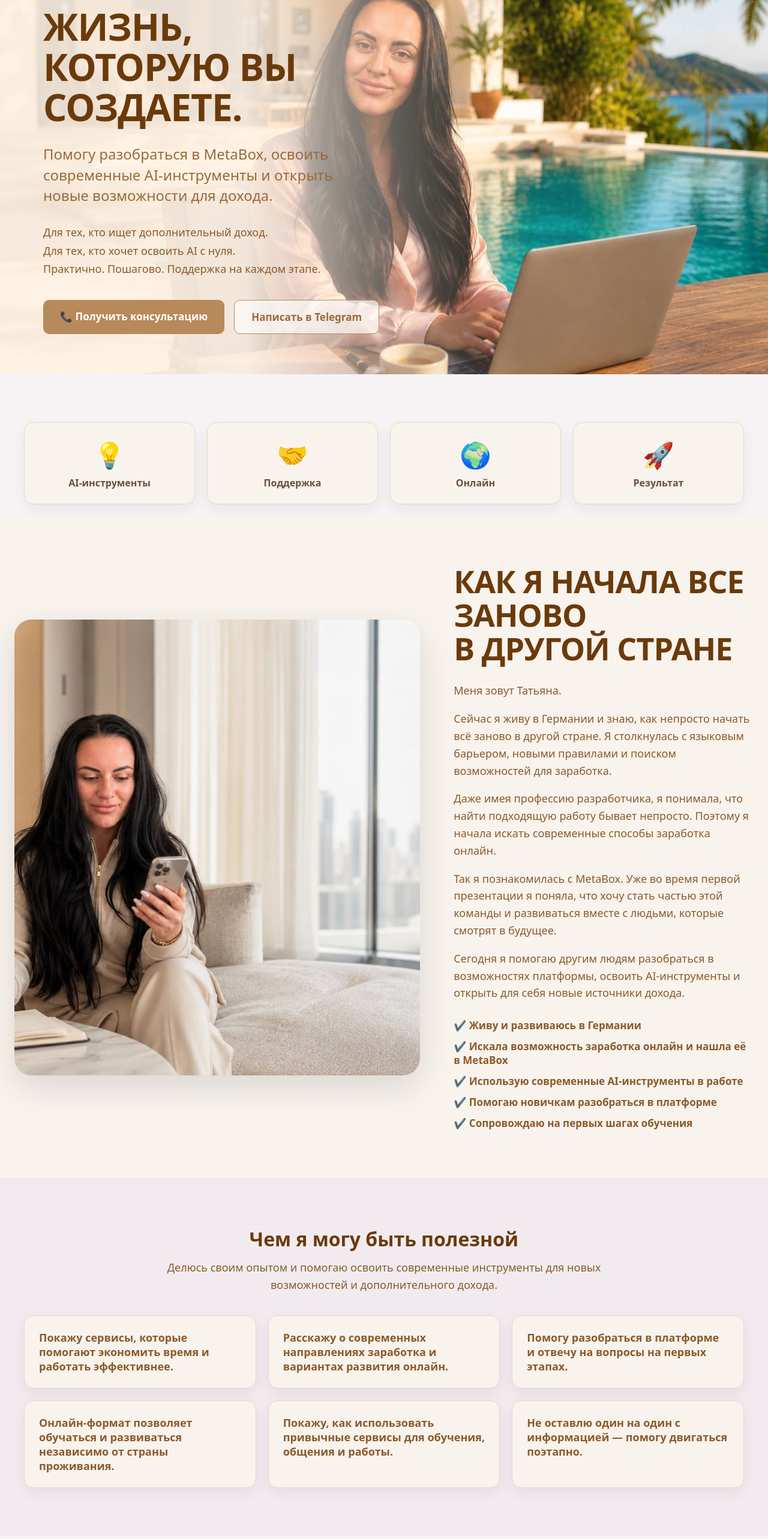
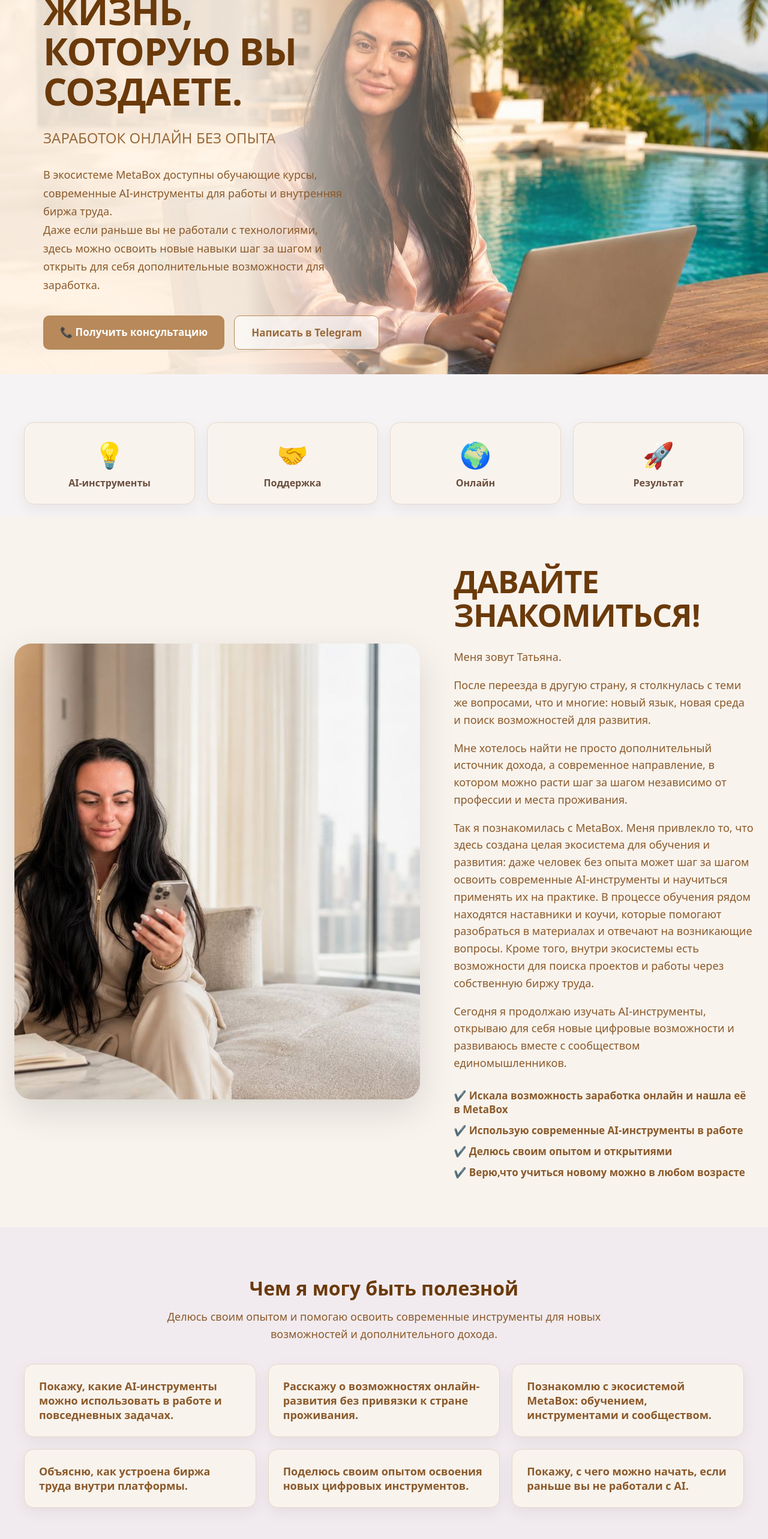
Before and after one commit to Tetiana-Rybko/bagira-landing, a React (Vite) app: page / in a window 1280 px wide. Shown: the part 176-2742 px from the top of the page at 60% size. Built offline with nearby package versions, Linux system fonts and the light colour scheme.

Commit message:
Update hero offer text

```diff
--- a/src/pages/LandingPage.tsx
+++ b/src/pages/LandingPage.tsx
@@ -168,9 +168,7 @@ const handleSubmit = async (e: FormEvent<HTMLFormElement>) => {
       <a href="#about" style={{ color: "#FFFFFF", textDecoration: "none" }}>
         обо мне
       </a>
-      <a href="#jobs" style={{ color: "#FFFFFF", textDecoration: "none" }}>
-        возможности
-      </a>
+
       <a href="#contacts" style={{ color: "#FFFFFF", textDecoration: "none" }}>
         контакты
       </a>
@@ -214,8 +212,9 @@ const handleSubmit = async (e: FormEvent<HTMLFormElement>) => {
         fontWeight: 500,
       }}
     >
-      Помогу разобраться в MetaBox, освоить современные AI-инструменты
-      и открыть новые возможности для дохода.
+      ЗАРАБОТОК
+      ОНЛАЙН
+      БЕЗ ОПЫТА
     </p>
 
     <p
@@ -227,11 +226,12 @@ const handleSubmit = async (e: FormEvent<HTMLFormElement>) => {
         color: "#8B5A2B",
       }}
     >
-      Для тех, кто ищет дополнительный доход.
+      В экосистеме MetaBox доступны обучающие курсы, современные AI-инструменты для работы и внутренняя биржа труда.
       <br />
-      Для тех, кто хочет освоить AI с нуля.
+      Даже если раньше вы не работали с технологиями,
+
       <br />
-      Практично. Пошагово. Поддержка на каждом этапе.
+      здесь можно освоить новые навыки шаг за шагом и открыть для себя дополнительные возможности для заработка.
     </p>
 
     <div
@@ -348,9 +348,9 @@ const handleSubmit = async (e: FormEvent<HTMLFormElement>) => {
           fontWeight: 900,
         }}
       >
-        Как я начала все заново
+        ДАВАЙТЕ
         <br />
-        в другой стране
+        ЗНАКОМИТЬСЯ!
       </h2>
 
       <p style={{ ...sectionTextStyle, textAlign: "left", margin: "28px 0 0" }}>
@@ -358,24 +358,29 @@ const handleSubmit = async (e: FormEvent<HTMLFormElement>) => {
       </p>
 
       <p style={{ ...sectionTextStyle, textAlign: "left", margin: "18px 0 0" }}>
-        Сейчас я живу в Германии и знаю, как непросто начать всё заново в другой стране.
-        Я столкнулась с языковым барьером, новыми правилами и поиском возможностей для заработка.
+        После переезда в другую страну, я столкнулась с теми же вопросами, что и многие: новый язык, новая среда и поиск
+        возможностей для развития.
+
       </p>
 
       <p style={{ ...sectionTextStyle, textAlign: "left", margin: "18px 0 0" }}>
-        Даже имея профессию разработчика, я понимала, что найти подходящую работу бывает непросто.
-        Поэтому я начала искать современные способы заработка онлайн.
+        Мне хотелось найти не просто дополнительный источник дохода, а современное направление,
+          в котором можно расти шаг за шагом независимо от профессии и места проживания.
       </p>
 
       <p style={{ ...sectionTextStyle, textAlign: "left", margin: "18px 0 0" }}>
-        Так я познакомилась с MetaBox. Уже во время первой презентации я поняла,
-        что хочу стать частью этой команды и развиваться вместе с людьми,
-        которые смотрят в будущее.
+        Так я познакомилась с MetaBox. Меня привлекло то, что здесь создана целая экосистема для обучения и развития:
+        даже человек без опыта может шаг за шагом освоить современные AI-инструменты
+        и научиться применять их на практике.
+
+        В процессе обучения рядом находятся наставники и коучи, которые помогают разобраться в материалах и отвечают
+        на возникающие вопросы. Кроме того, внутри экосистемы есть возможности для поиска проектов и
+        работы через собственную биржу труда.
       </p>
 
       <p style={{ ...sectionTextStyle, textAlign: "left", margin: "18px 0 0" }}>
-        Сегодня я помогаю другим людям разобраться в возможностях платформы,
-        освоить AI-инструменты и открыть для себя новые источники дохода.
+        Сегодня я продолжаю изучать AI-инструменты,
+        открываю для себя новые цифровые возможности и развиваюсь вместе с сообществом единомышленников.
       </p>
 
       <div
@@ -388,11 +393,10 @@ const handleSubmit = async (e: FormEvent<HTMLFormElement>) => {
           fontSize: 17,
         }}
       >
-        <div>✔️ Живу и развиваюсь в Германии</div>
         <div>✔️ Искала возможность заработка онлайн и нашла её в MetaBox</div>
         <div>✔️ Использую современные AI-инструменты в работе</div>
-        <div>✔️ Помогаю новичкам разобраться в платформе</div>
-        <div>✔️ Сопровождаю на первых шагах обучения</div>
+        <div>✔️ Делюсь своим опытом и открытиями </div>
+        <div>✔️ Верю,что учиться новому можно в любом возрасте </div>
       </div>
     </div>
   </div>
@@ -412,12 +416,12 @@ const handleSubmit = async (e: FormEvent<HTMLFormElement>) => {
             }}
           >
             {[
-              "Покажу сервисы, которые помогают экономить время и работать эффективнее.",
-              "Расскажу о современных направлениях заработка и вариантах развития онлайн.",
-              "Помогу разобраться в платформе и отвечу на вопросы на первых этапах.",
-              "Онлайн-формат позволяет обучаться и развиваться независимо от страны проживания.",
-              "Покажу, как использовать привычные сервисы для обучения, общения и работы.",
-              "Не оставлю один на один с информацией — помогу двигаться поэтапно."
+              "Покажу, какие AI-инструменты можно использовать в работе и повседневных задачах.",
+              "Расскажу о возможностях онлайн-развития без привязки к стране проживания.",
+              "Познакомлю с экосистемой MetaBox: обучением, инструментами и сообществом.",
+              "Объясню, как устроена биржа труда внутри платформы.",
+              "Поделюсь своим опытом освоения новых цифровых инструментов.",
+              "Покажу, с чего можно начать, если раньше вы не работали с AI."
             ].map((service) => (
               <div key={service} style={cardStyle}>
                 <div style={{ fontSize: 18, fontWeight: 700, color: "#8B5A2B" }}>{service}</div>
```
